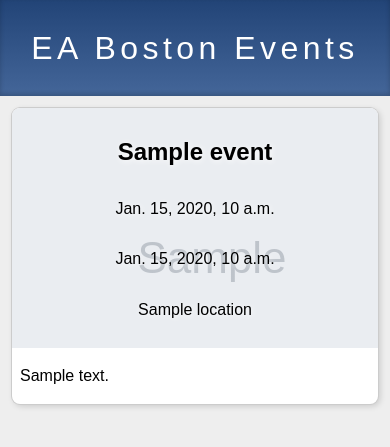
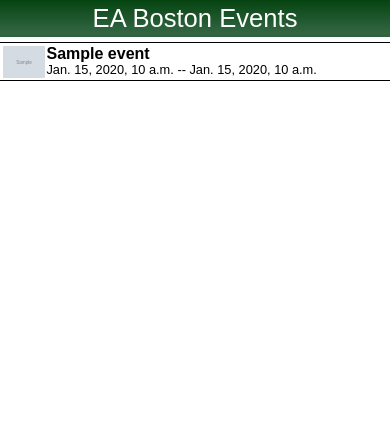
Before and after one commit to taymonbeal/eamail, a Django app: template project/events/templates/events/event_list.html in a window 390 px wide. Shown: the top 447 px of the page. Run offline with Django 3.2, Linux system fonts and the light colour scheme; the template is opened without the code that fills it: most values are stand-ins (such as "Sample title", 1, 10 or a date in 2020); grey boxes marked "Sample" are stand-in pictures.

Commit message:
New responsive collapsible layout style (#7)
* adding simple stylesheet

* experimented with a flexbox layout

* using flexboxes to tile events, with event pics as header backgrounds

* made more text overlap image, removed footer

* removed css for footer

* created single-column collapsible border-using responsive layout

* created scaling grid view for larger screens

* adjusted scaling behaviors

* Made events fill the screen when open

* put open items at top

```diff
--- a/project/events/static/css/simplesheet.css
+++ b/project/events/static/css/simplesheet.css
@@ -1,48 +1,42 @@
 body {
-	background-color: #eee;
-	color: #000;
-	font-family: sans-serif;
-	line-height: 1.5;
-	margin: 0 auto;
+	font-family: Arial, "Helvetica Neue", Helvetica, sans-serif;
+	margin: 0;
 }
 header h1 {
-	background: linear-gradient(#247, #469);
+	background: linear-gradient(#054410, #364 90%, #306040);
 	color: #fff;
 	text-align: center;
 	font-weight: normal;
 	margin: 0;
-	padding: 0.75em 0;
-	box-shadow: inset 0 -2px 5px rgba(0,0,0,0.2);
-	letter-spacing: 0.25ch;
 }
 
-main { display: flex; flex-flow: row wrap; margin: 0.25rem; }
+details { background-color: #fff; color: #000; }
+summary { display: block; }
+summary h1 { margin: 0; }
+summary img { float: left; }
+summary .date { margin: 0; }
 
-article.event {
-	margin: 0.5rem;
-	background-color: #fff;
-	flex: 1 0 23%;
-	min-width: 15em;
-	box-shadow: 0 0 0 1px #ccc, 2px 2px 6px rgba(0,0,0,0.16);
-	border-radius: 0.5rem;
+/* Behavior on large devices */
+@media (min-width: 30.001rem) {
+	main { display: flex; flex-flow: row wrap; justify-content: space-evenly; max-width: 90em; margin: 0 auto; }
+	body { line-height: 1.5; background-color: #ded; }
+	header h1 { font-size: 2em; padding: 0.5em 0; }
+	details { padding: 0.5em; margin: 0.5em; border: solid thin; flex: 1 0 20%;}
+	details:not([open]) { height: 8em; min-width: 20rem; max-width: 40rem; order: 2; }
+	details[open] { min-width: calc(100% - 2em); min-height: 8em; order: 1; }
+	summary h1 { font-size: 1.5em; line-height: 1.25; }
+	summary img { height: 8em; margin-right: 0.5em; }
+	details p:last-child { margin-bottom: 0; }
 }
-article.event:nth-last-child(2):nth-child(4n) { min-width: 33%; }
-article.event div.eventpic {
-	background-size: cover;
-	 border-top-left-radius: 0.5rem;
-	 border-top-right-radius: 0.5rem;
-	display: flex;
-	min-height: 15rem;
-	align-items: center;
-	text-align: center;
-	flex-direction: column;
-	justify-content: space-evenly;
-	color: #000;
-	text-shadow: 1px 1px 6px #fff;
+
+/* Behavior on small devices */
+@media (max-width: 30rem) {
+	body { font-size: 0.8em; line-height: 1.25; background-color: #fff; }
+	header h1 { padding: 0.1em 0; font-size: 2em; margin-bottom: 0.2em; }
+	details { padding: 0.2em; border-bottom: solid thin; }
+	details:first-child { border-top: solid thin; }
+	summary h1 { font-size: 1.25em; line-height: 1; }
+	summary img { height: 2.5em; margin-right: 0.1em; }
+	p { margin: 0.5em 0; }
+	details p:last-child { margin-bottom: 0; }
 }
-article.event h1 {
-	padding: 0 0.5rem;
-	margin: 0;
-}
-article.event div.eventbody { padding-left: 0.5rem; padding-right: 0.5rem; }
-article.event address { font-style: unset; }
--- a/project/events/templates/events/event_list.html
+++ b/project/events/templates/events/event_list.html
@@ -8,17 +8,15 @@
   {% if event_list %}
     <main>
       {% for event in event_list %}
-        <article class="event">
-          <div class="eventpic" style="background: linear-gradient(rgba(255,255,255,0.5),rgba(255,255,255,0.5)), url('{{ event.picture.url }}')">
-            <h1>{{ event.name }}</h1>
-            <time datetime="{{ event.start_time|date:'c' }}">{{ event.start_time }}</time>
-          {% if event.end_time %}<time datetime="{{ event.end_time|date:'c' }}">{{ event.end_time }}</time>{% endif %}
-            <address>{{ event.location }}</address>
-          </div>
-          <div class="eventbody">
+          <details>
+            <summary>
+              <img src="{{ event.picture.url }}" alt=""/>
+              <h1>{{ event.name }}</h1>
+              <p class="date"><time datetime="{{ event.start_time|date:'c' }}">{{ event.start_time }}</time>{% if event.end_time %} -- <time datetime="{{ event.end_time|date:'c' }}">{{ event.end_time }}</time>{% endif %}</p>
+            </summary>
+            <p>{{ event.location }}</p>
             <p>{{ event.description }}</p>
-          </div>
-        </article>
+          </details>
       {% endfor %}
     </main>
   {% else %}
```
